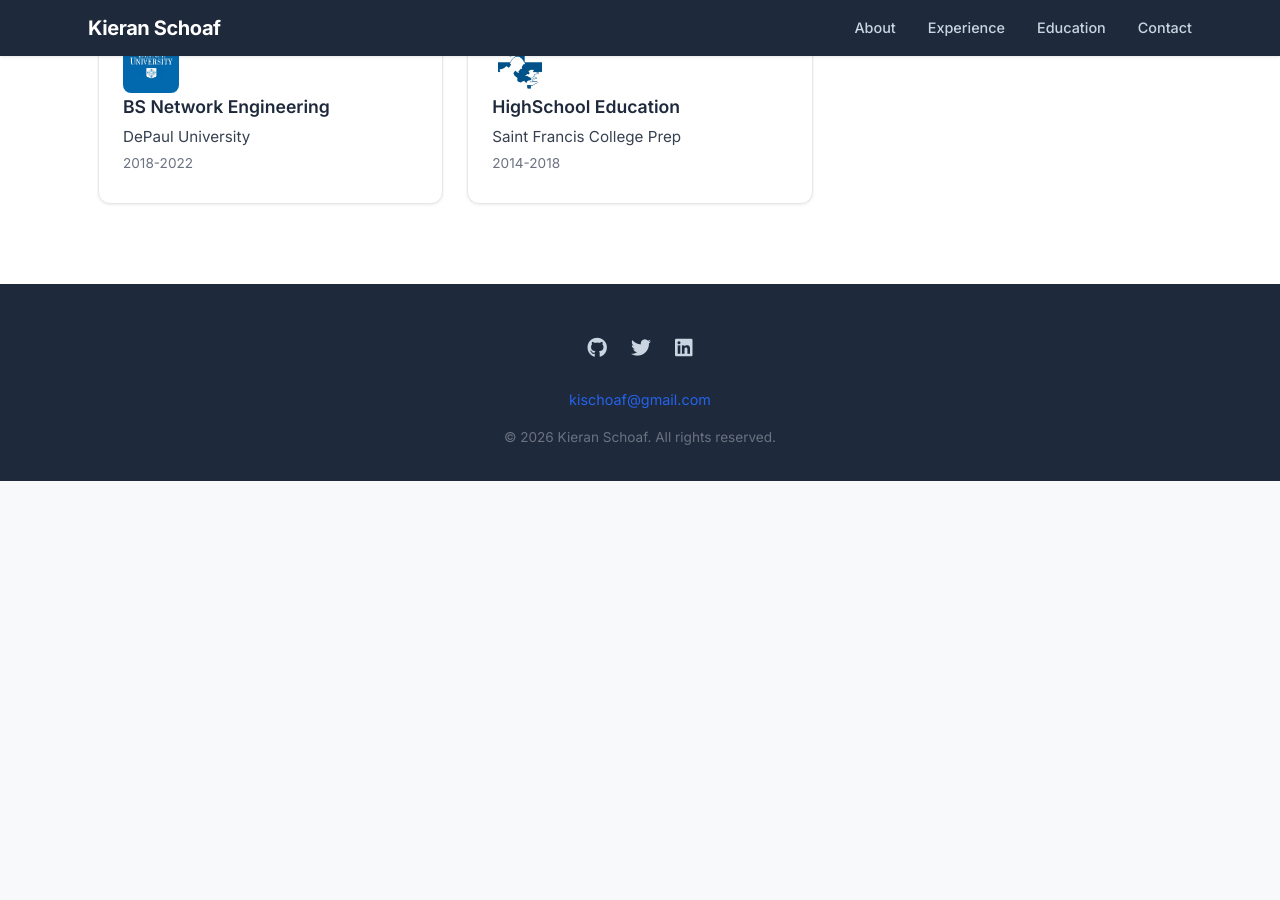
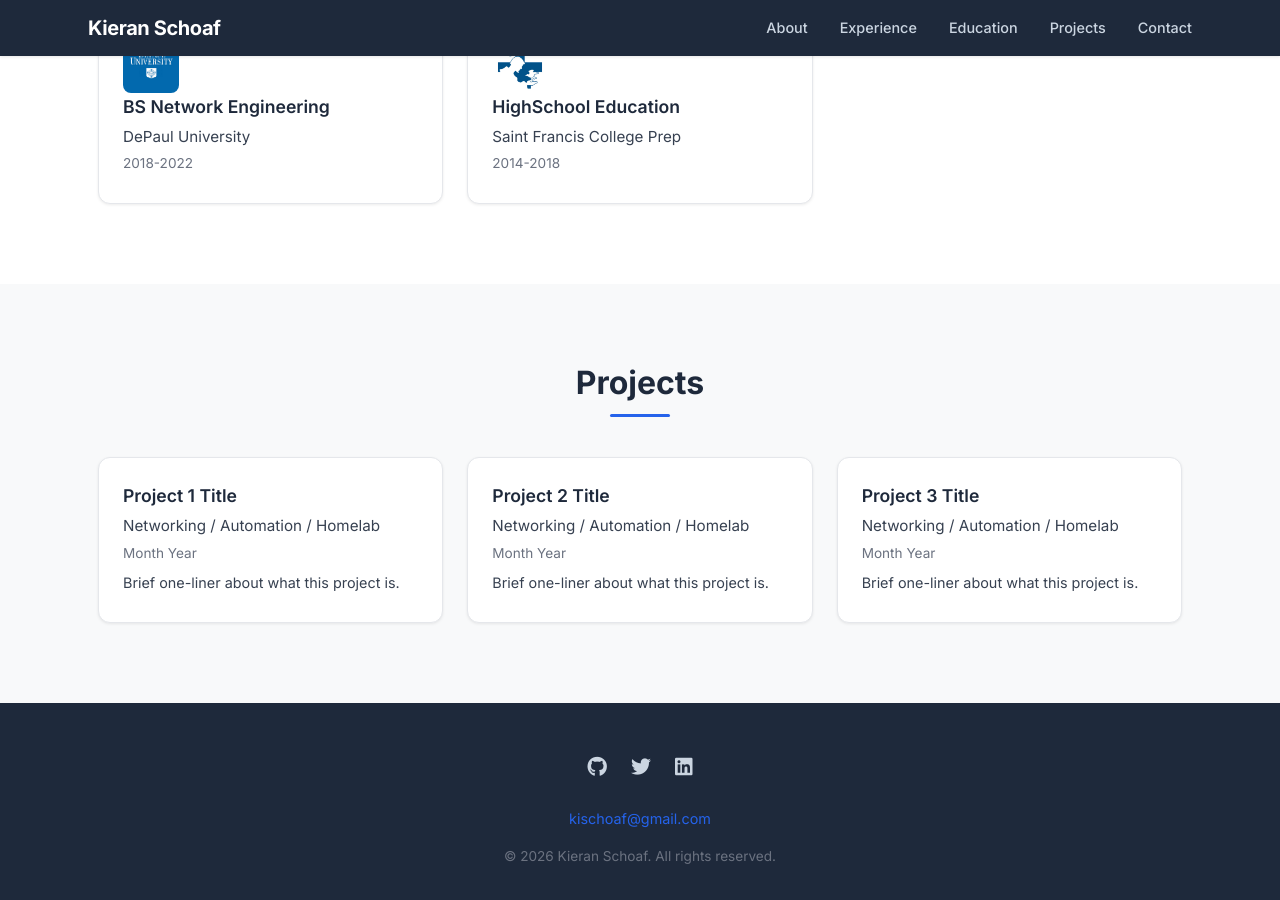
Before and after one commit to kischoaf/kischoaf.github.io, a Jekyll site: the page built from index.html, in a window 1280 px wide and 900 px high, scrolled down 2083 px. Built offline with Jekyll 4.4.1, drawn with Linux system fonts in a browser that asks for light colours; before the commit the page ends 2564 px from its top, so only the background shows below that.

Commit message:
just and update

```diff
--- a/_config.yml
+++ b/_config.yml
@@ -23,6 +23,8 @@ nav_links:
     url: "#experience"
   - title: Education
     url: "#education"
+  - title: Projects
+    url: "#projects"
   - title: Contact
     url: "#contact"
 
--- a/_data/projects.yml
+++ b/_data/projects.yml
@@ -1,11 +1,17 @@
-- title: Hardware Build
-  event: Custom Computer Build
-  date: Summer 2020
-  page-name: project
-  desc: Designed and assembled a custom PC build optimized for performance.
+- title: Project 1 Title
+  category: Networking / Automation / Homelab
+  date: Month Year
+  page-name: project-1
+  desc: Brief one-liner about what this project is.
 
-- title: NextCloud & Swag Instance
-  event: Docker Server Deployment
-  date: Summer 2021
-  page-name: next
-  desc: Deployed a self-hosted NextCloud instance with Swag reverse proxy in Docker.
+- title: Project 2 Title
+  category: Networking / Automation / Homelab
+  date: Month Year
+  page-name: project-2
+  desc: Brief one-liner about what this project is.
+
+- title: Project 3 Title
+  category: Networking / Automation / Homelab
+  date: Month Year
+  page-name: project-3
+  desc: Brief one-liner about what this project is.
--- a/_includes/projects.html
+++ b/_includes/projects.html
@@ -3,15 +3,11 @@
         <h2 class="section-heading">Projects</h2>
         <div class="card-container">
             {% for item in site.data.projects %}
-            {% if item.page-name %}
             <a href="/projects/{{ item.page-name }}" class="card-link">
-            {% else %}
-            <a class="card-link">
-            {% endif %}
                 <div class="card">
                     <div class="info">
                         <p class="title">{{ item.title }}</p>
-                        <p class="location">{{ item.event }}</p>
+                        <p class="location">{{ item.category }}</p>
                         <p class="dates">{{ item.date }}</p>
                         {% if item.desc %}
                         <p class="desc">{{ item.desc }}</p>
@@ -23,3 +19,36 @@
         </div>
     </div>
 </section>
+
+<script>
+(function() {
+    var cards = document.querySelectorAll('#projects .card');
+    cards.forEach(function(card, i) {
+        var fromLeft = (i % 2 === 0);
+        card.style.opacity = '0';
+        card.style.transform = fromLeft ? 'translateX(-80px)' : 'translateX(80px)';
+    });
+
+    var animated = false;
+    function animateCards() {
+        if (animated) return;
+        var section = document.getElementById('projects');
+        if (!section) return;
+        var rect = section.getBoundingClientRect();
+        if (rect.top < window.innerHeight && rect.bottom > 0) {
+            animated = true;
+            cards.forEach(function(card, i) {
+                setTimeout(function() {
+                    card.style.transition = 'opacity 0.7s ease-out, transform 0.7s ease-out';
+                    card.style.opacity = '1';
+                    card.style.transform = 'translateX(0)';
+                }, i * 200);
+            });
+            window.removeEventListener('scroll', animateCards);
+        }
+    }
+
+    window.addEventListener('scroll', animateCards);
+    window.addEventListener('load', animateCards);
+})();
+</script>
--- a/index.html
+++ b/index.html
@@ -13,6 +13,8 @@
 
     {% include education.html %}
 
+    {% include projects.html %}
+
     {% include footer.html %}
 </body>
 
--- /dev/null
+++ b/projects/project-1.md
@@ -0,0 +1,27 @@
+---
+title: Project 1 Title
+layout: page
+---
+
+## Overview
+
+Describe what this project is and why you built it.
+
+## What I Did
+
+Explain the work you did — tools, technologies, approach, etc.
+
+## Photos
+
+<!-- Drop your images in /assets/img/projects/ and uncomment the lines below -->
+<!-- ![Description](../assets/img/projects/your-image-1.jpg) -->
+<!-- ![Description](../assets/img/projects/your-image-2.jpg) -->
+
+## Documentation
+
+<!-- Link to a PDF or embed a document if you have one -->
+<!-- [View Documentation](../assets/docs/your-document.pdf) -->
+
+## Results
+
+Describe the outcome — what you learned, what it achieved, etc.
--- /dev/null
+++ b/projects/project-2.md
@@ -0,0 +1,27 @@
+---
+title: Project 2 Title
+layout: page
+---
+
+## Overview
+
+Describe what this project is and why you built it.
+
+## What I Did
+
+Explain the work you did — tools, technologies, approach, etc.
+
+## Photos
+
+<!-- Drop your images in /assets/img/projects/ and uncomment the lines below -->
+<!-- ![Description](../assets/img/projects/your-image-1.jpg) -->
+<!-- ![Description](../assets/img/projects/your-image-2.jpg) -->
+
+## Documentation
+
+<!-- Link to a PDF or embed a document if you have one -->
+<!-- [View Documentation](../assets/docs/your-document.pdf) -->
+
+## Results
+
+Describe the outcome — what you learned, what it achieved, etc.
--- /dev/null
+++ b/projects/project-3.md
@@ -0,0 +1,27 @@
+---
+title: Project 3 Title
+layout: page
+---
+
+## Overview
+
+Describe what this project is and why you built it.
+
+## What I Did
+
+Explain the work you did — tools, technologies, approach, etc.
+
+## Photos
+
+<!-- Drop your images in /assets/img/projects/ and uncomment the lines below -->
+<!-- ![Description](../assets/img/projects/your-image-1.jpg) -->
+<!-- ![Description](../assets/img/projects/your-image-2.jpg) -->
+
+## Documentation
+
+<!-- Link to a PDF or embed a document if you have one -->
+<!-- [View Documentation](../assets/docs/your-document.pdf) -->
+
+## Results
+
+Describe the outcome — what you learned, what it achieved, etc.
```
Also changed, not shown: projects/next.md (deleted, +0 -20 lines), projects/project.md (deleted, +0 -22 lines).
